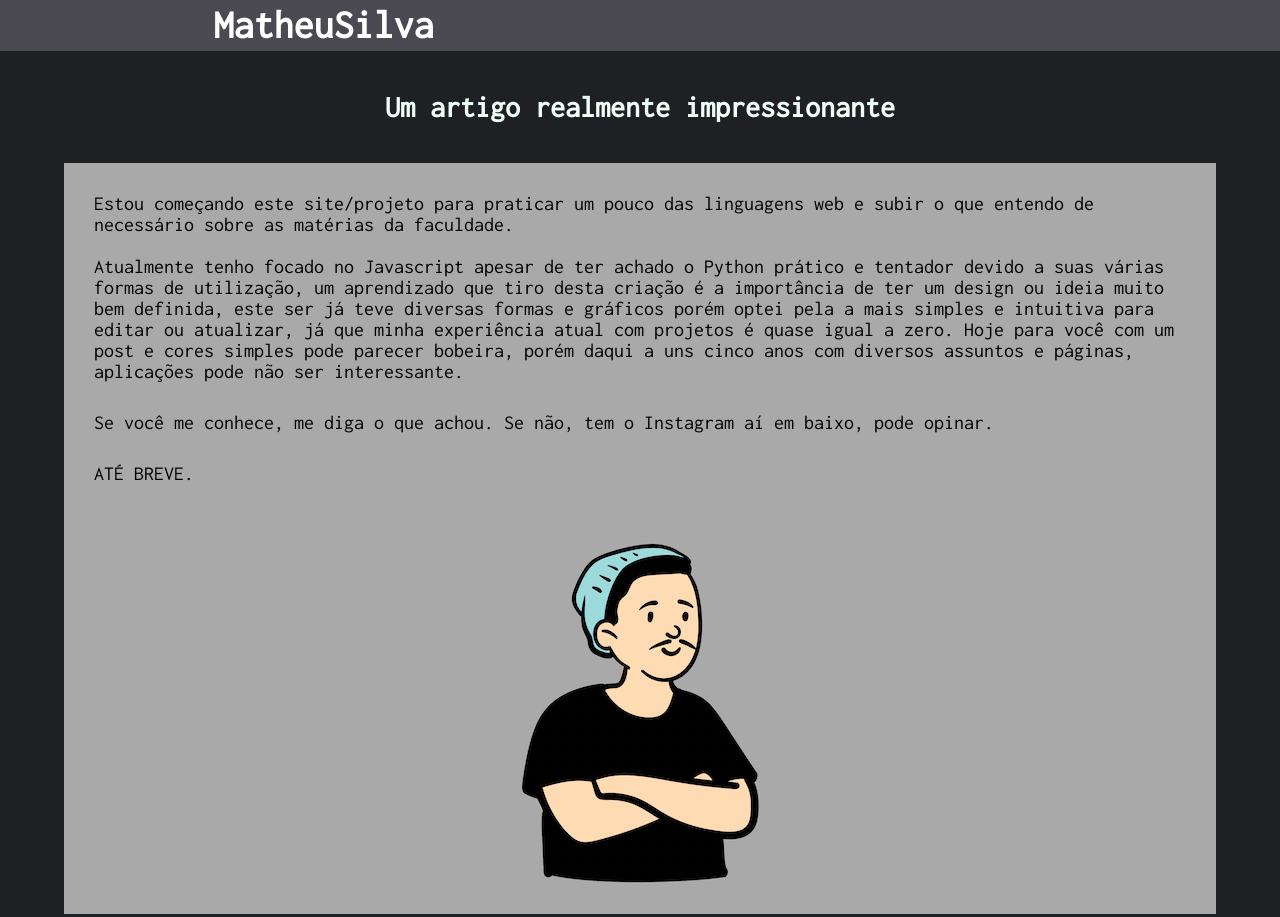
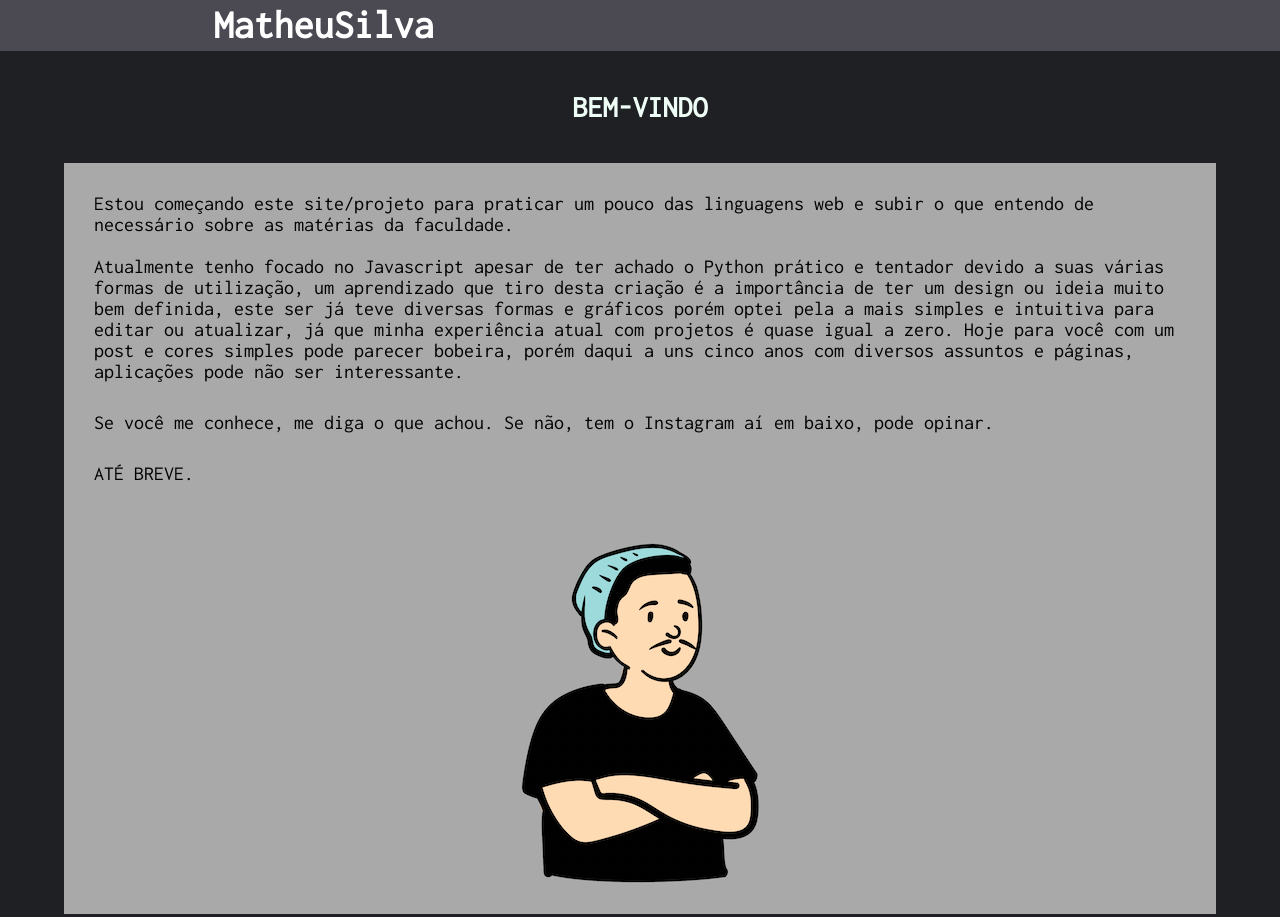
Before and after one commit to Msvianna/blog, a plain HTML site: page bem-vindo.html in a window 1280 px wide. Shown: the top 917 px of the page. Drawn offline with Linux system fonts and the light colour scheme; a web font is replaced by a local one.

Commit message:
Update bem-vindo.html

```diff
--- a/bem-vindo.html
+++ b/bem-vindo.html
@@ -29,7 +29,8 @@
     </a>
   </header>
       <section class='container'>
-        <div class='post-title'><h4>Um artigo realmente impressionante</h4></div>
+        <!--TITULO DO POST-->
+        <div class='post-title'><h4>BEM-VINDO</h4></div>
       <article>
         <!--Todo o post deve ser editado aqui-->
 
```
